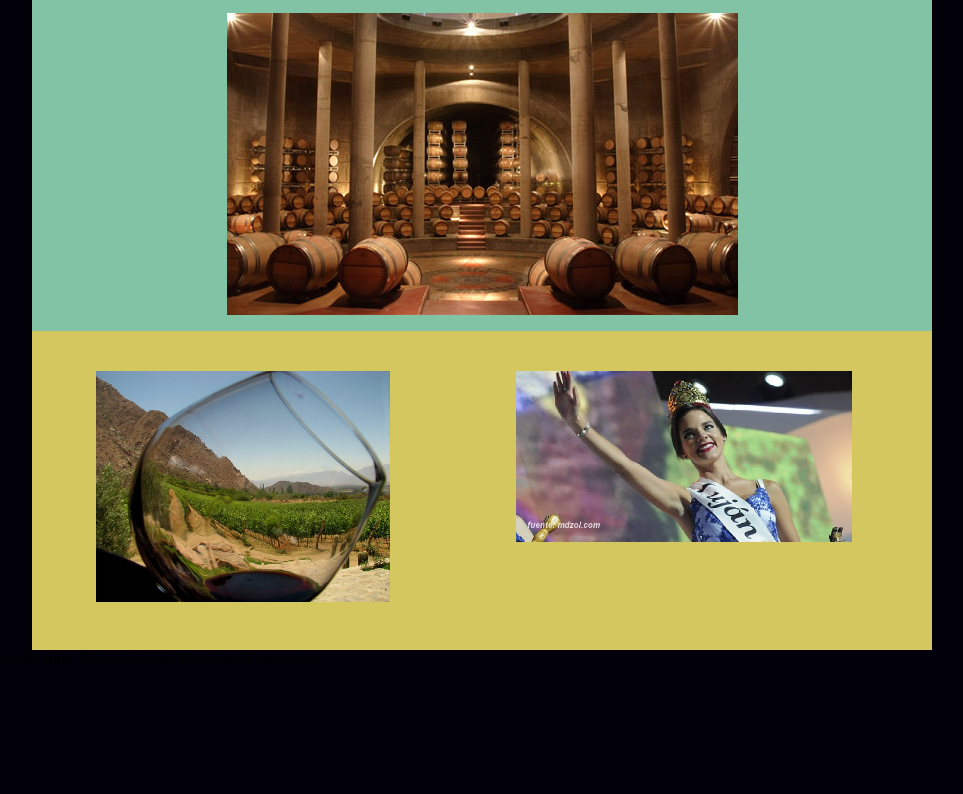
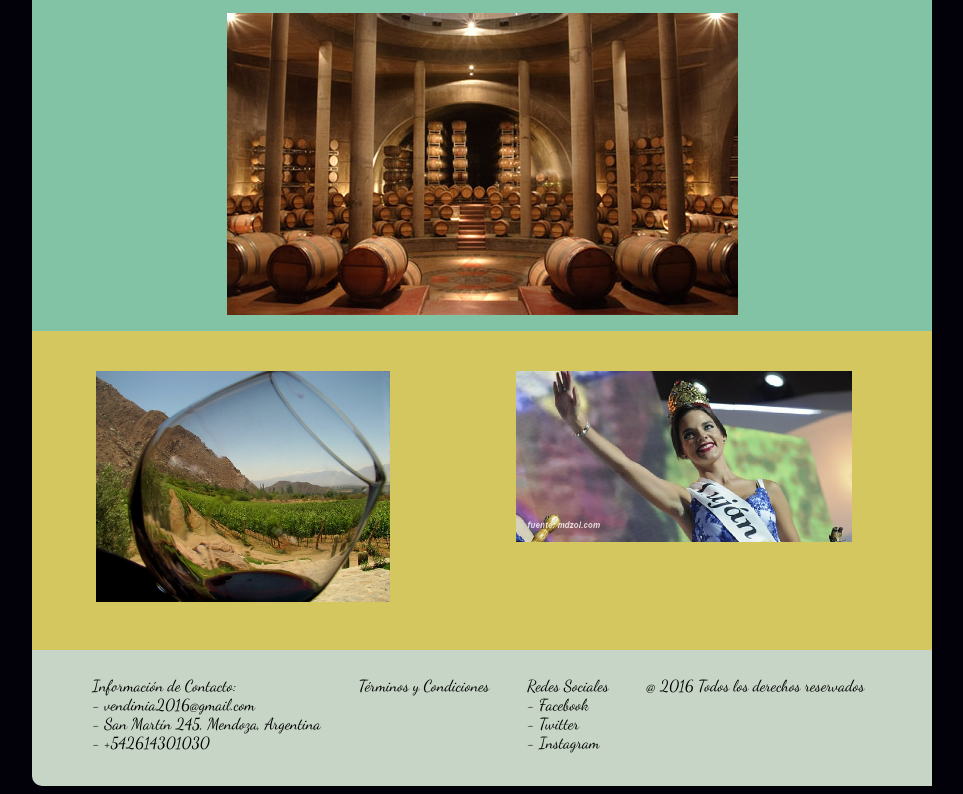
Before and after one commit to vanelana/Proyecto-Final-CSS, a plain HTML site: page index.html in a window 1280 px wide. Shown: the part 87-881 px from the top of the page, without its empty margins (158-1121 px from the left). Before the commit the page ends 800 px from the top, so only its background shows below. Drawn offline with Linux system fonts and the light colour scheme.

Commit message:
Inicio completo

```diff
--- a/css/estilos.css
+++ b/css/estilos.css
@@ -53,11 +53,14 @@ header {
  padding-left: 20%;
  padding-top: 5vh;
  padding-bottom: 5vh;
-
  display: grid;
  box-shadow: #82c3a6;
  border: 2px;
  }
+ footer {
+   width: 100%;
+  }
+
 }
 @media (min-width: 900px) {
 	.container {
@@ -102,18 +105,33 @@ border: 2px;
 	padding: 5vh 5vw;
  	margin-bottom: 1vh;
 	display: flex;
-	box-shadow: yellow;
+	box-shadow: #82c3a6;
   border: 5px;
  }
+  footer {
+ 		width: 900px;
+ 		margin-left: auto;
+ 		margin-right: auto;
  	}
 
-
+  #footer ul {
+    display: flex;
+    width: 90%;
+  }
+  .columna1, .columna2, .columna3, .columna4 {
+    padding-left: 2.5%;
+    margin-right: auto;
+    }
+}
 
 header a:link, a:visited {
  text-decoration:none;
  color: inherit;
 }
-
+footer a:link, a:visited {
+ text-decoration:none;
+ color: inherit;
+}
 #imagen01{
 	background-color: #82c3a6;
 	}
@@ -149,3 +167,26 @@ header a:link, a:visited {
 	-webkit-filter: grayscale(100%); /* Chrome, Safari, Opera */
 	filter: grayscale(100%);
 }
+footer{
+  font-family: 'Dancing Script';
+	background-color: #C6d5c5;
+	border-bottom-left-radius: 10px;
+	border-tbottom-right-radius: 10px;
+	color: black;
+  margin-bottom: 1vh;
+  padding-bottom: 1vh;
+}
+
+li, ul {
+  list-style: none;
+}
+#footer {
+	display: -webkit-flex;
+	display: flex;
+	-webkit-flex-flow: row wrap;
+	flex-flow: row wrap;
+}
+.columna1, .columna2, .columna3, .columna4 {
+  padding-top: 0.8vw;
+  padding-bottom: 0.8vw;
+}
--- a/index.html
+++ b/index.html
@@ -35,10 +35,28 @@
 </section>
 
 <footer>
-	Información de Contacto
-	Términos
-	Redes Sociales
-	Derechos Reservados
+	<div id="footer">
+		<ul class="columnas">
+			<div class="columna1">
+				<li>Información de Contacto:</li>
+				<li>- vendimia2016@gmail.com</li>
+				<li>- San Martín 245, Mendoza, Argentina</li>
+				<li>- +542614301030</li>
+			</div>
+			<div class="columna2">
+				<li> Términos y Condiciones</li>
+			</div>
+			<div class="columna3">
+        <li>Redes Sociales </li>
+            <li class="facebook"><a href="//www.facebook.com/info.vendimia/" target="_blank">- Facebook</a></li>
+            <li class="twitter"><a href="//twitter.com/vendimiamendoza?lang=es" target="_blank">- Twitter</a></li>
+            <li class="instagram"><a href="https://www.instagram.com/vendimiamendoza/" target="_blank">- Instagram</a></li>
+      </div>
+			<div class="columna4">
+				<li> @ 2016 Todos los derechos reservados	</li>
+			</div>
+		</ul>
+	</div>
 </footer>
 </body>
 </html>
```
Lines whose indentation alone changed are shown as unchanged.
